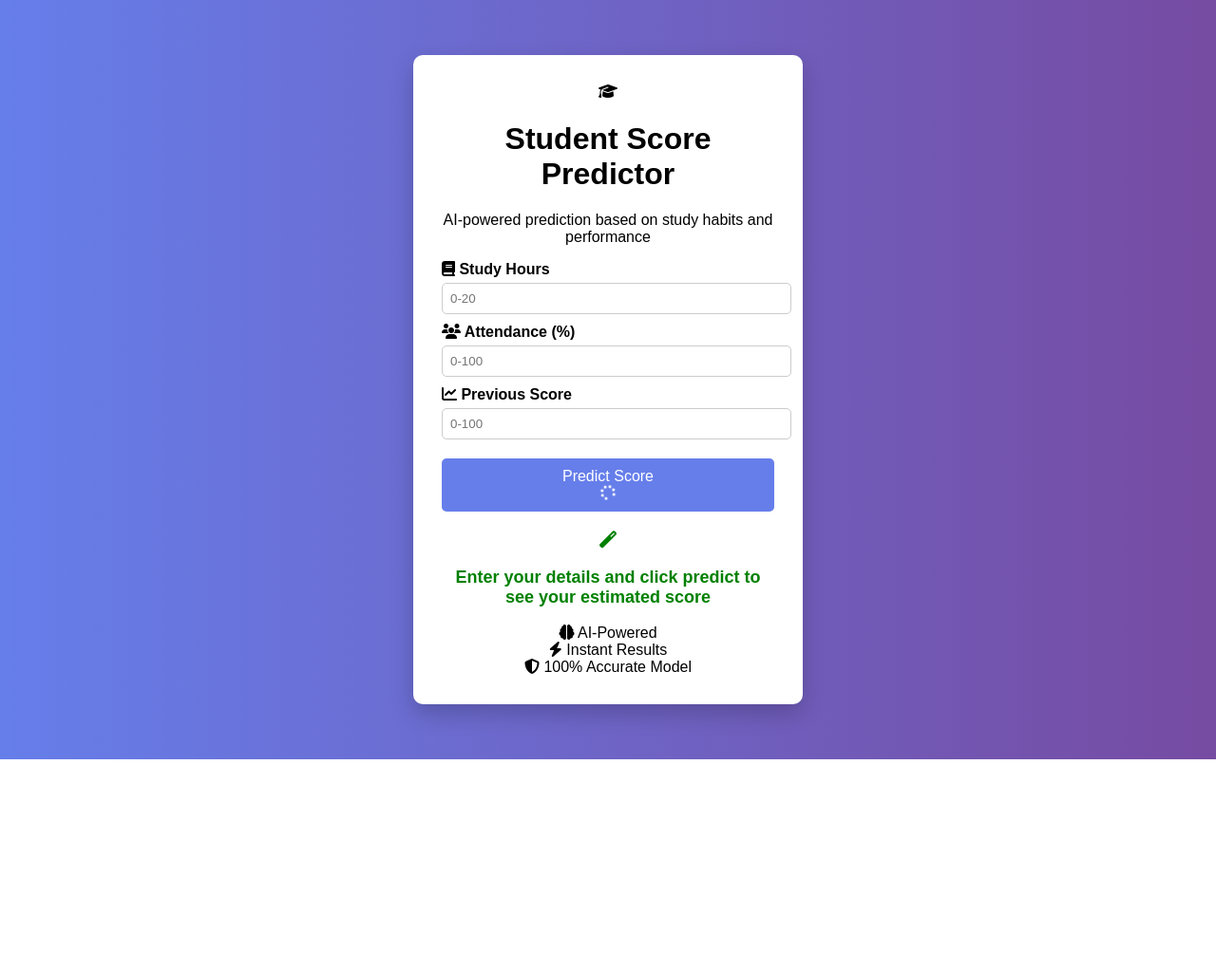
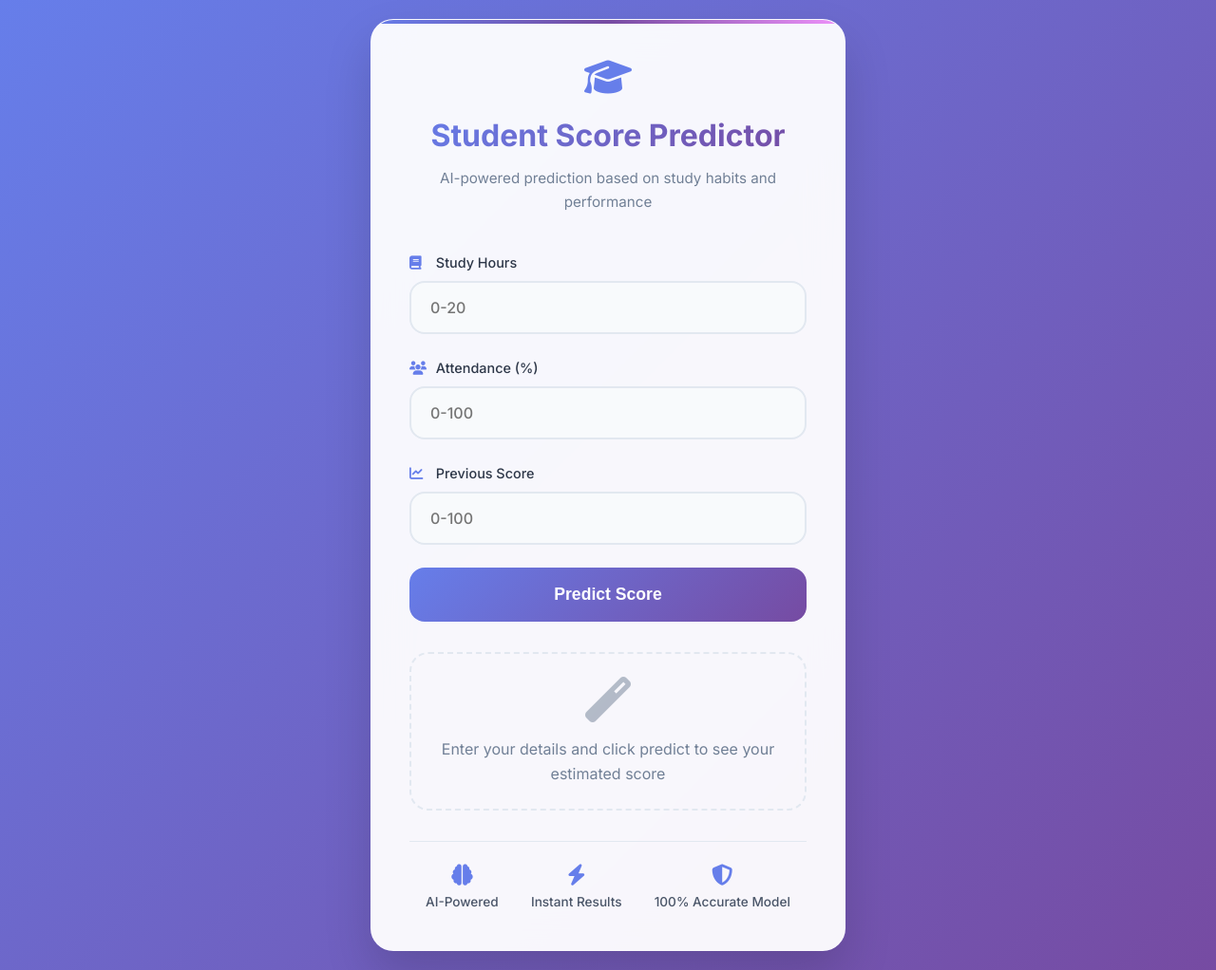
Before and after one commit to Riteshmendhe26/student-score-predictor, a Flask app: page / in a window 1280 px wide. Shown: the whole page at 95% size. Before the commit the page ends 800 px from the top, so only its background shows below. Run offline with Flask 3, Linux system fonts and the light colour scheme; parts of the project's set-up code (start-up, migrations or seed data) failed here and were passed over.

Commit message:
Enhance CSS styles for layout and design
Refactor styles for improved layout and aesthetics.

```diff
--- a/static/style.css
+++ b/static/style.css
@@ -1,61 +1,285 @@
+* {
+    margin: 0;
+    padding: 0;
+    box-sizing: border-box;
+}
+
 body {
-    background: linear-gradient(to right, #667eea, #764ba2);
-    font-family: Arial, sans-serif;
+    font-family: 'Inter', -apple-system, BlinkMacSystemFont, sans-serif;
+    background: linear-gradient(135deg, #667eea 0%, #764ba2 100%);
+    min-height: 100vh;
     display: flex;
+    align-items: center;
     justify-content: center;
-    align-items: center;
-    height: 100vh;
-    margin: 0;
+    padding: 20px;
+    line-height: 1.6;
+}
+
+.page-wrapper {
+    width: 100%;
+    max-width: 500px;
 }
 
 .container {
-    background: white;
-    padding: 30px;
-    width: 350px;
-    border-radius: 10px;
-    box-shadow: 0 10px 25px rgba(0, 0, 0, 0.2);
-    text-align: center;
+    background: rgba(255, 255, 255, 0.95);
+    backdrop-filter: blur(20px);
+    border-radius: 24px;
+    padding: 40px;
+    box-shadow: 0 25px 50px rgba(0, 0, 0, 0.15);
+    border: 1px solid rgba(255, 255, 255, 0.2);
+    position: relative;
+    overflow: hidden;
 }
 
-h2 {
-    margin-bottom: 20px;
-    color: #333;
+.container::before {
+    content: '';
+    position: absolute;
+    top: 0;
+    left: 0;
+    right: 0;
+    height: 4px;
+    background: linear-gradient(90deg, #667eea, #764ba2, #f093fb);
+    border-radius: 24px 24px 0 0;
 }
 
-label {
-    display: block;
-    text-align: left;
-    margin-top: 10px;
-    font-weight: bold;
+.header {
+    text-align: center;
+    margin-bottom: 40px;
 }
 
-input {
-    width: 100%;
-    padding: 8px;
-    margin-top: 5px;
-    border-radius: 5px;
-    border: 1px solid #ccc;
+.icon {
+    color: #667eea;
+    font-size: 2.5rem;
+    margin-bottom: 16px;
 }
 
-button {
-    margin-top: 20px;
-    padding: 10px;
+h1 {
+    font-size: 2rem;
+    font-weight: 700;
+    color: #1a202c;
+    margin-bottom: 8px;
+    background: linear-gradient(135deg, #667eea, #764ba2);
+    -webkit-background-clip: text;
+    -webkit-text-fill-color: transparent;
+    background-clip: text;
+}
+
+.subtitle {
+    color: #718096;
+    font-size: 0.95rem;
+    font-weight: 400;
+}
+
+.predict-form {
+    margin-bottom: 32px;
+}
+
+.input-group {
+    position: relative;
+    margin-bottom: 24px;
+}
+
+.input-group label {
+    display: block;
+    font-weight: 500;
+    color: #2d3748;
+    margin-bottom: 8px;
+    font-size: 0.9rem;
+}
+
+.icon-small {
+    color: #667eea;
+    width: 16px;
+    margin-right: 8px;
+}
+
+input[type="number"] {
     width: 100%;
-    background-color: #667eea;
+    padding: 16px 20px;
+    border: 2px solid #e2e8f0;
+    border-radius: 16px;
+    font-size: 1rem;
+    font-weight: 500;
+    background: #f8fafc;
+    transition: all 0.3s cubic-bezier(0.4, 0, 0.2, 1);
+    font-family: inherit;
+}
+
+input[type="number"]:focus {
+    outline: none;
+    border-color: #667eea;
+    background: #ffffff;
+    box-shadow: 0 0 0 4px rgba(102, 126, 234, 0.1);
+    transform: translateY(-2px);
+}
+
+.input-focus {
+    position: absolute;
+    bottom: 0;
+    left: 50%;
+    width: 0;
+    height: 2px;
+    background: linear-gradient(90deg, #667eea, #764ba2);
+    transition: all 0.3s ease;
+    transform: translateX(-50%);
+}
+
+.input-group:focus-within .input-focus {
+    width: 80%;
+}
+
+.predict-btn {
+    width: 100%;
+    padding: 18px;
+    background: linear-gradient(135deg, #667eea 0%, #764ba2 100%);
     color: white;
     border: none;
-    border-radius: 5px;
-    font-size: 16px;
+    border-radius: 16px;
+    font-size: 1.1rem;
+    font-weight: 600;
     cursor: pointer;
+    position: relative;
+    overflow: hidden;
+    transition: all 0.3s cubic-bezier(0.4, 0, 0.2, 1);
+    display: flex;
+    align-items: center;
+    justify-content: center;
+    gap: 12px;
 }
 
-button:hover {
-    background-color: #5563c1;
+.predict-btn:hover {
+    transform: translateY(-3px);
+    box-shadow: 0 20px 40px rgba(102, 126, 234, 0.4);
 }
 
-#result {
-    margin-top: 20px;
-    font-size: 18px;
-    color: green;
-    font-weight: bold;
+.predict-btn:active {
+    transform: translateY(-1px);
 }
+
+.btn-loader {
+    display: none;
+}
+
+.result-container {
+    min-height: 140px;
+    padding: 24px;
+    border: 2px dashed #e2e8f0;
+    border-radius: 20px;
+    text-align: center;
+    transition: all 0.3s ease;
+}
+
+.result-container.loading {
+    opacity: 0.7;
+    pointer-events: none;
+}
+
+.result-placeholder {
+    color: #718096;
+}
+
+.result-placeholder .icon-large {
+    font-size: 3rem;
+    margin-bottom: 16px;
+    opacity: 0.5;
+}
+
+.result-content {
+    animation: slideUp 0.5s ease;
+}
+
+@keyframes slideUp {
+    from {
+        opacity: 0;
+        transform: translateY(20px);
+    }
+    to {
+        opacity: 1;
+        transform: translateY(0);
+    }
+}
+
+.score-circle {
+    width: 120px;
+    height: 120px;
+    background: linear-gradient(135deg, #667eea 0%, #764ba2 100%);
+    border-radius: 50%;
+    display: flex;
+    flex-direction: column;
+    align-items: center;
+    justify-content: center;
+    margin: 0 auto 20px;
+    box-shadow: 0 20px 40px rgba(102, 126, 234, 0.3);
+}
+
+.score-value {
+    font-size: 2.5rem;
+    font-weight: 700;
+    color: white;
+    line-height: 1;
+}
+
+.score-label {
+    font-size: 0.9rem;
+    color: rgba(255, 255, 255, 0.9);
+    margin-top: 4px;
+}
+
+.result-title {
+    font-size: 1.3rem;
+    font-weight: 600;
+    color: #2d3748;
+    margin-bottom: 8px;
+}
+
+.result-desc {
+    color: #718096;
+    font-size: 0.95rem;
+}
+
+.error {
+    color: #e53e3e;
+    background: #fed7d7;
+    padding: 16px;
+    border-radius: 12px;
+    border: 1px solid #feb2b2;
+}
+
+.features {
+    display: flex;
+    justify-content: space-around;
+    margin-top: 32px;
+    padding-top: 24px;
+    border-top: 1px solid #e2e8f0;
+}
+
+.feature-item {
+    display: flex;
+    flex-direction: column;
+    align-items: center;
+    gap: 6px;
+    font-size: 0.85rem;
+    font-weight: 500;
+    color: #4a5568;
+}
+
+.feature-item i {
+    font-size: 1.4rem;
+    color: #667eea;
+}
+
+@media (max-width: 480px) {
+    .container {
+        padding: 24px;
+        margin: 10px;
+    }
+
+    h1 {
+        font-size: 1.6rem;
+    }
+
+    .features {
+        flex-direction: column;
+        gap: 16px;
+    }
+}
```
